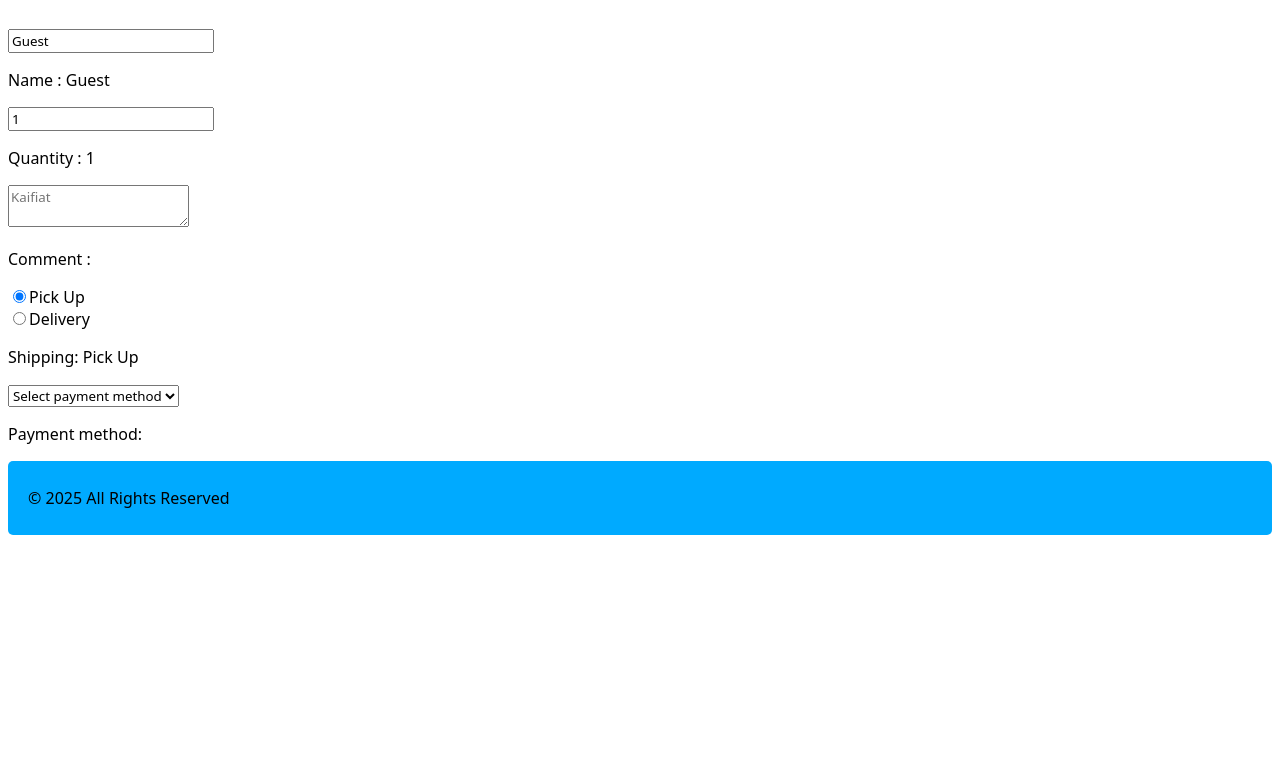
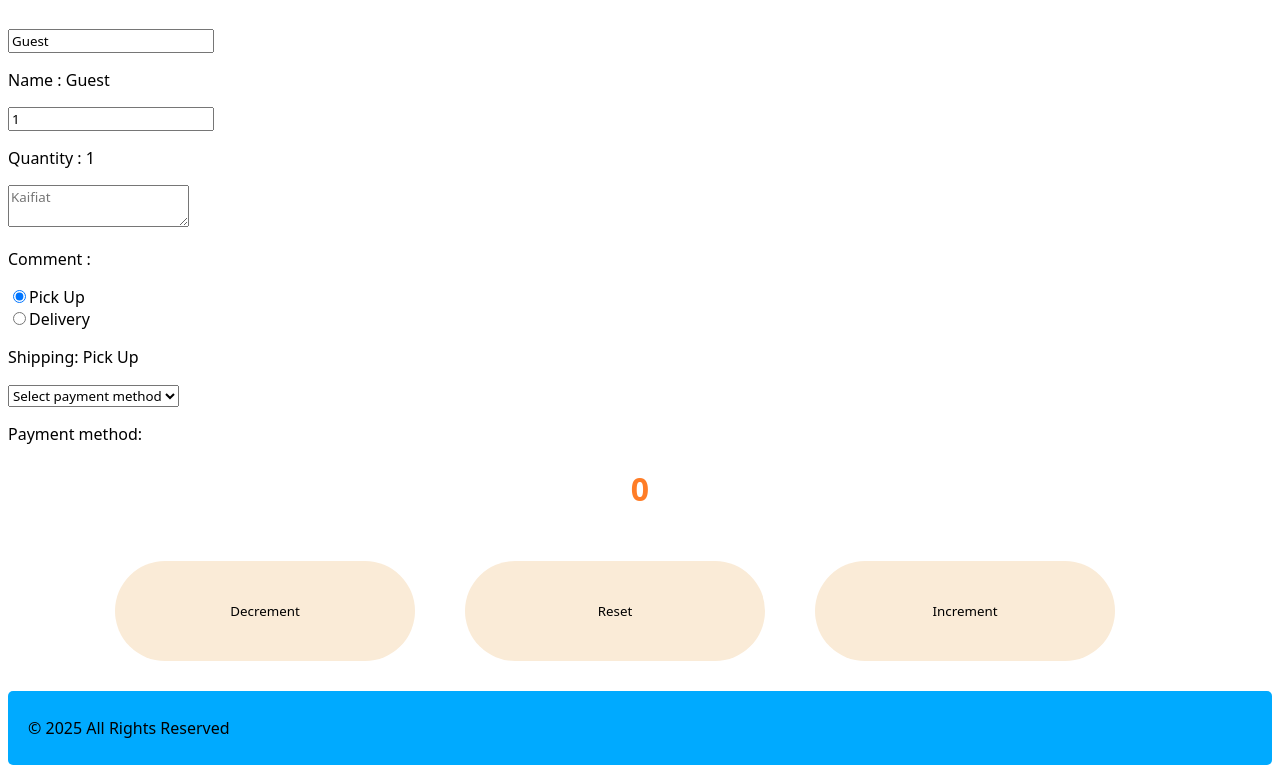
Before and after one commit to Sandesh-k18/react_Lrn, a React (Vite) app: page / in a window 1280 px wide. Shown: the part 1922-2695 px from the top of the page. Before the commit the page ends 2465 px from the top, so only its background shows below. Built offline with nearby package versions, Linux system fonts and the light colour scheme.

Commit message:
updater functions

```diff
--- a/src/App.jsx
+++ b/src/App.jsx
@@ -8,6 +8,7 @@ import ProfilePic from "./ProfilePic.jsx";
 import Hooks from "./useState/Hooks.jsx"
 import OnChnge from "./onChngeEvent/onChnge.jsx";
 import ColorPicker from "./ColorPicker.jsx"
+import UpdterFun from "./updaterFuncn.jsx";
 
 function App() {
 
@@ -31,6 +32,7 @@ function App() {
       <Button />
       <Hooks></Hooks>
       <OnChnge></OnChnge>
+      <UpdterFun />
       <Footer />
     </>
   );
--- a/src/ColorPicker.css
+++ b/src/ColorPicker.css
@@ -11,5 +11,4 @@
 [itemid= "p-selected-color"]{
     margin-left: 115px;
     width: 165px;
-
 }
--- /dev/null
+++ b/src/updaterFuncn.jsx
@@ -0,0 +1,29 @@
+import "../src/useState/Hooks.css";
+import React, { useState } from "react";
+function UpdterFun() {
+  const [count, setCount] = useState(0);
+  const increment = () => {
+    setCount(c => c + 1);
+    setCount(count => count + 1);
+    setCount((c) => c + 1);
+  };
+  const decrement = () => {
+    setCount(c => c - 1);
+    setCount(c => c - 1);
+    setCount(c => c - 1);
+  };
+  const reset = () => {
+    setCount(c => c = 0 );
+  };
+  return (
+    <>
+      <div itemID="counter">
+        <h1 itemID="counter">{count}</h1>
+        <button onClick={decrement}>Decrement</button>
+        <button onClick={reset}>Reset</button>
+        <button onClick={increment}>Increment</button>
+      </div>
+    </>
+  );
+}
+export default UpdterFun;
```
